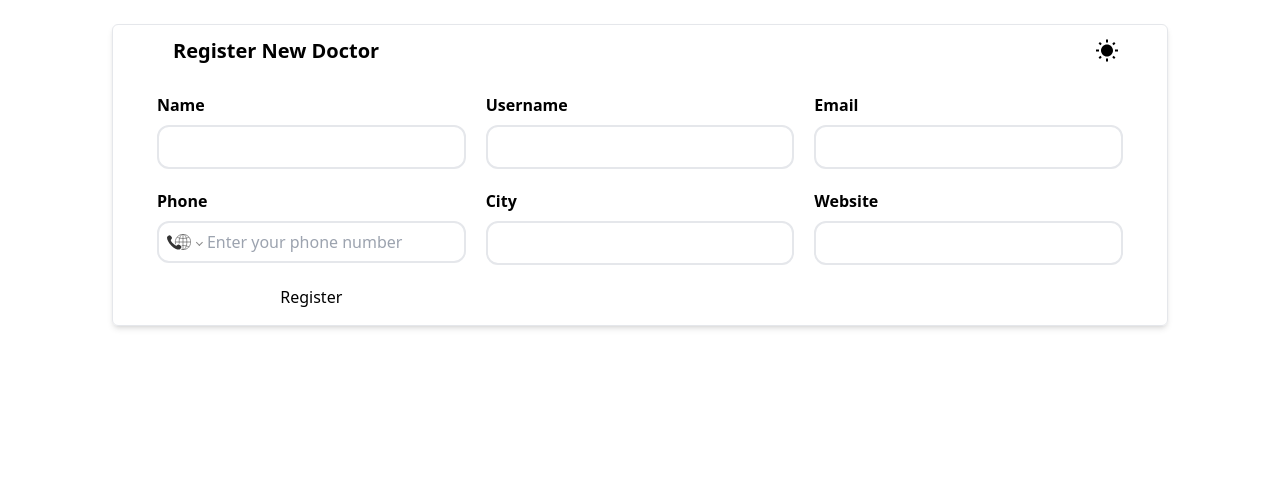
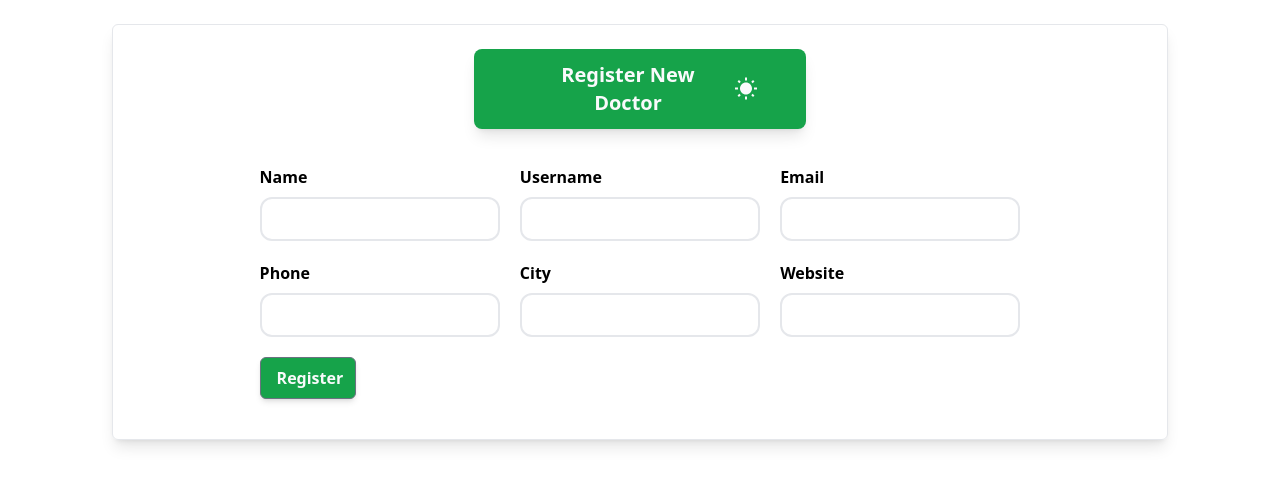
Before and after one commit to Tosinkoa/SeamHealth, a Next.js app: page / in a window 1280 px wide. Shown: the top 486 px of the page. Built offline with nearby package versions, Linux system fonts and the light colour scheme; no server answers.

Commit message:
seam-health done

```diff
--- a/components/Formik.js
+++ b/components/Formik.js
@@ -3,12 +3,12 @@ import { useField } from "formik";
 export default function MyInput({ label, ...props }) {
   const [field, meta, helpers] = useField(props);
   return (
-    <>
+    <div>
       <label>
         <div className="mylabel">{label}</div>
         <input {...field} {...props} />
       </label>
-      {meta.touched && meta.error ? <div className="form_error">{meta.error}</div> : ""}
-    </>
+      {meta.touched && meta.error ? <div className="text-red-500">{meta.error}</div> : ""}
+    </div>
   );
 }
--- /dev/null
+++ b/components/RegisterDoctor.js
@@ -0,0 +1,94 @@
+import { Form, Formik } from "formik";
+import MyInput from "../components/Formik";
+import PhoneInput from "react-phone-number-input";
+import { useEffect, useState } from "react";
+import { useTheme } from "next-themes";
+import { MdWbSunny } from "react-icons/md";
+import { BsMoonStarsFill } from "react-icons/bs";
+import { usePostUserMutation } from "../store/fetcherApi";
+import * as Yup from "yup";
+
+const RegisterDoctor = () => {
+  const [phone, setPhone] = useState();
+  const [postUser] = usePostUserMutation();
+  const [mounted, setMounted] = useState(false);
+  const { theme, setTheme } = useTheme();
+  const [phoneError, setPhoneError] = useState("");
+  useEffect(() => setMounted(true), []);
+
+  if (!mounted) return null;
+
+  const submitForm = (values) => {
+    if (phone === "") {
+      setPhoneError("Phone number is required");
+    } else {
+      setPhoneError("");
+    }
+    const allValues = { ...values, phone };
+    const result = postUser(allValues);
+    // if (result) {
+    //     toast.error(result.error.data.errors[0].msg);
+    //   }
+    console.log(result);
+  };
+
+  const validation = Yup.object({
+    name: Yup.string().required("Name is required").min(2, "Name is too short").max(20, "Name must be max of 20 chars"),
+    phone: Yup.string()
+      .required("Phone is required")
+      .min(11, "Phone is too short")
+      .max(20, "Phone must be max of 20 chars")
+      .matches(/^[0-9]+$/, "Phone must be numeric"),
+    email: Yup.string()
+      .required("Email is required")
+      .email("Please enter a valid email")
+      .min(4, "Email must be a min of 4 chars")
+      .max(40, "Email must be a max of 40 chars"),
+    city: Yup.string().required("City is required").min(2, "City is too short").max(20, "City must be max of 20 chars"),
+    website: Yup.string()
+      .required("Website is required")
+      .min(2, "Website is too short")
+      .max(20, "Website must be max of 20 chars"),
+  });
+
+  return (
+    <div>
+      <div className="border sm:shadow-md md:shadow-lg sm:mx-4 md:mx-10 lg:mx-28 my-6 rounded-md dark:shadow-gray-600 ">
+        <div className="  sm:mx-4 md:mx-10 lg:mx-28  my-6 rounded-md dark:shadow-gray-600 ">
+          <div className="flex justify-between sm:px-7 lg:px-12 bg-green-600 shadow-lg text-gray-50 rounded-lg sm:w-full lg:w-2/5 mx-auto mb-5">
+            <h1 className="font-bold text-xl m-3 w-full text-center">Register New Doctor</h1>
+            <button onClick={() => setTheme(theme === "light" ? "dark" : "light")} className="text-2xl">
+              {theme === "light" ? <BsMoonStarsFill /> : <MdWbSunny />}
+            </button>
+          </div>
+          <Formik
+            onSubmit={submitForm}
+            validationSchema={validation}
+            initialValues={{ name: "", username: "", email: "", city: "", website: "" }}
+          >
+            {() => {
+              return (
+                <Form className="grid lg:grid-cols-3 md:grid-cols-2 sm:grid-cols-1 w-11/12 mx-auto gap-5 py-4">
+                  <MyInput className="border-2 w-full p-2 rounded-xl" name="name" label="Name" type="text" />
+                  <MyInput className="border-2 w-full  p-2 rounded-xl" name="username" label="Username" type="text" />
+                  <MyInput className="border-2 w-full  p-2 rounded-xl" name="email" label="Email" type="email " />
+                  <MyInput className="border-2 w-full  p-2 rounded-xl" name="phone" label="Phone" type="tel" />
+                  <MyInput className="border-2 w-full  p-2 rounded-xl" name="city" label="City" type="text" />
+                  <MyInput className="border-2 w-full  p-2 rounded-xl" name="website" label="Website" type="text" />
+                  <button
+                    className="border rounded-md w-24 px-4 py-2 font-bold text-center bg-green-600 border-gray-500 text-gray-50 shadow-md hover:bg-green-500 hover:text-white"
+                    type="submit"
+                  >
+                    Register
+                  </button>
+                </Form>
+              );
+            }}
+          </Formik>
+        </div>
+      </div>
+    </div>
+  );
+};
+
+export default RegisterDoctor;
--- a/components/Table.js
+++ b/components/Table.js
@@ -1,10 +1,8 @@
 import { AiOutlineArrowDown, AiOutlineArrowUp } from "react-icons/ai";
 import { Column } from "./Column";
 import { useTable, useSortBy, useGlobalFilter } from "react-table";
-import { useAllUserQuery } from "../store/fetcherApi";
 import TableFilter from "./TableFilter";
-import { useMemo, useState } from "react";
-import axios from "axios";
+import { useMemo } from "react";
 
 const Table = ({ allUsers, formData }) => {
   const data = useMemo(() => allUsers, []);
@@ -21,11 +19,15 @@ const Table = ({ allUsers, formData }) => {
   const { globalFilter } = state;
 
   return (
-    <div className="overflow-hidden border shadow-xl dark:shadow-gray-600  sm:mx-4 md:mx-10 lg:mx-28 my-6 rounded-lg">
-      <h1 className="font-bold text-xl m-3 sm:ml-7 lg:ml-12">Doctor List</h1>
+    <div className="overflow-hidden border sm:shadow-md md:shadow-lg dark:shadow-gray-600 sm:mx-4 md:mx-10 lg:mx-28 my-6 rounded-lg">
+      <div className="px-10">
+        <div className="flex justify-between sm:px-7 lg:px-12 mt-6 bg-green-600 shadow-lg text-gray-50 rounded-lg sm:w-full lg:w-2/5 mx-auto mb-5">
+          <h1 className="font-bold text-xl m-3 w-full text-center">Doctor List</h1>
+        </div>
+      </div>
       <TableFilter filter={globalFilter} setFilter={setGlobalFilter} />
-      <div className=" w-11/12 object-contain mt-10 mx-auto shadow-md my-10">
-        <table className="table table-auto" {...getTableProps()}>
+      <div className=" w-11/12 object-contain mt-10 mx-auto my-10">
+        <table className="table table-auto dark:border" {...getTableProps()}>
           <thead className="table_head ">
             {headerGroups.map((headerGroup) => (
               <tr className="table_row" {...headerGroup.getHeaderGroupProps()}>
--- a/pages/index.js
+++ b/pages/index.js
@@ -1,86 +1,18 @@
-import { Form, Formik } from "formik";
-import MyInput from "../components/Formik";
 import Layout from "../components/Layout";
-import PhoneInput from "react-phone-number-input";
 import "react-phone-number-input/style.css";
-import { useEffect, useState } from "react";
-import Image from "next/image";
 import Table from "../components/Table";
-import { useTheme } from "next-themes";
 import { useAllUserQuery, usePostUserMutation } from "../store/fetcherApi";
-import { MdWbSunny } from "react-icons/md";
-import { BsMoonStarsFill } from "react-icons/bs";
+import RegisterDoctor from "../components/RegisterDoctor";
 
 export default function Home() {
-  const [formData, setFormData] = useState([]);
-  const [mounted, setMounted] = useState(false);
-  const [phone, setPhone] = useState();
-  const { theme, setTheme } = useTheme();
-  useEffect(() => setMounted(true), []);
   const { data: allUsers, isLoading } = useAllUserQuery();
-  const [postUser] = usePostUserMutation();
 
-  if (!mounted) return null;
   return (
     <Layout>
       <div>
-        <div>
-          <div className=" z-10 absolute w-full">
-            <div className="border shadow-md sm:mx-4 md:mx-10 lg:mx-28 my-6 rounded-md dark:shadow-gray-600 ">
-              <div className="flex justify-between sm:mx-7 lg:mx-12">
-                <h1 className="font-bold text-xl m-3 ">Register New Doctor</h1>
-                <button onClick={() => setTheme(theme === "light" ? "dark" : "light")} className="text-2xl">
-                  {theme === "light" ? <BsMoonStarsFill /> : <MdWbSunny />}
-                </button>
-              </div>
-
-              <Formik
-                onSubmit={(values) => {
-                  const allValues = { ...values, phone };
-                  setFormData([allValues]);
-                  const result = postUser(allValues);
-                  console.log(result);
-                }}
-                initialValues={{ name: "", username: "", email: "", city: "", website: "" }}
-              >
-                {() => {
-                  return (
-                    <Form className="grid lg:grid-cols-3 md:grid-cols-2 sm:grid-cols-1 w-11/12 mx-auto gap-5 py-4">
-                      <MyInput className="border-2 w-full p-2 rounded-xl" name="name" label="Name" type="text" />
-                      <MyInput
-                        className="border-2 w-full  p-2 rounded-xl"
-                        name="username"
-                        label="Username"
-                        type="text"
-                      />
-                      <MyInput className="border-2 w-full  p-2 rounded-xl" name="email" label="Email" type="email " />
-                      <div>
-                        <label htmlFor="phone" className="mylabel">
-                          Phone
-                        </label>
-                        <PhoneInput
-                          country="US"
-                          name="phone"
-                          placeholder="Enter your phone number"
-                          onChange={setPhone}
-                          value={phone}
-                          className="border-2 w-full h-[42px] px-2 rounded-xl mt-2"
-                        />
-                      </div>
-                      <MyInput className="border-2 w-full  p-2 rounded-xl" name="city" label="City" type="text" />
-                      <MyInput className="border-2 w-full  p-2 rounded-xl" name="website" label="Website" type="text" />
-                      <button type="submit">Register</button>
-                    </Form>
-                  );
-                }}
-              </Formik>
-            </div>
-            <div>
-              {isLoading && !allUsers && <p>Loading</p>}
-              {allUsers && !isLoading && <Table allUsers={allUsers} formData={formData} />}
-            </div>
-          </div>
-        </div>
+        <RegisterDoctor />
+        {isLoading && !allUsers && <p>Loading</p>}
+        {allUsers && !isLoading && <Table allUsers={allUsers} />}
       </div>
     </Layout>
   );
```
